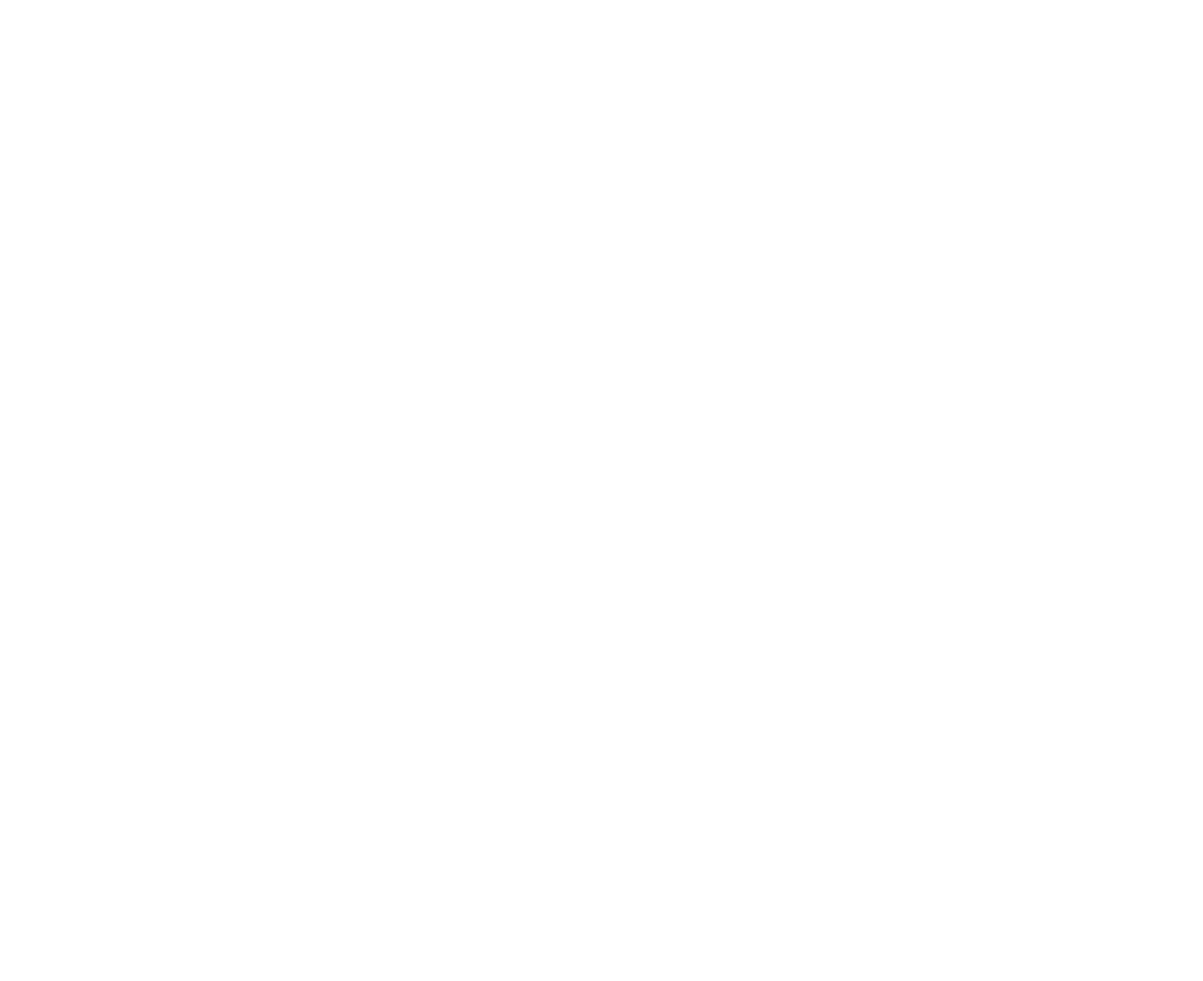
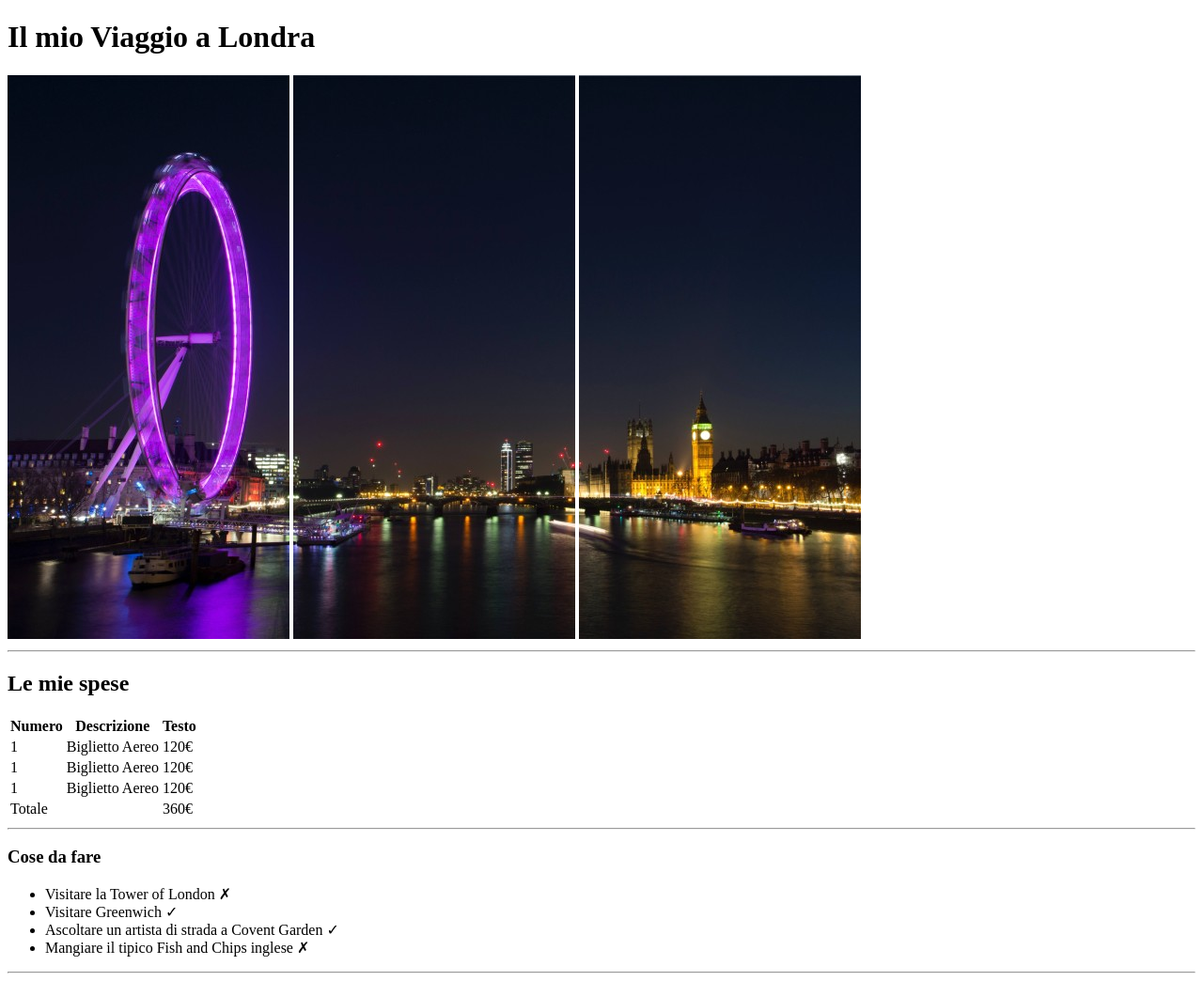
Before and after one commit to Flek8/html-london-trip, a plain HTML site: page index.html in a window 1280 px wide. Shown: the whole page at 94% size. Before the commit the page ends 800 px from the top, so only its background shows below. Drawn offline with Linux system fonts and the light colour scheme.

Commit message:
Fatta seconda sez. centrale

```diff
--- a/index.html
+++ b/index.html
@@ -7,6 +7,61 @@
     <title>Document</title>
 </head>
 <body>
+    <header> <!--titolo e immagine principale-->
+        <h1>Il mio Viaggio a Londra</h1>
+        <img src="img/londra1.jpg">
+        <img src="img/londra2.jpg">
+        <img src="img/londra3.jpg">
+    </header>
+    <hr>
+    <!--inizio del corpo della pagina-->
+    <main>
+        <section> <!--Tabella delle spese-->
+            <h2>Le mie spese</h2>
+            <table>
+                <thead>
+                    <th>Numero</th>
+                    <th>Descrizione</th>
+                    <th>Testo</th>
+                </thead>
+                <tr>
+                    <td>1</td>
+                    <td>Biglietto Aereo</td>
+                    <td>120€ </td>
+                </tr>
+                <tr>
+                    <td>1</td>
+                    <td>Biglietto Aereo</td>
+                    <td>120€</td>
+                </tr>
+                <tr>
+                    <td>1</td>
+                    <td>Biglietto Aereo</td>
+                    <td>120€</td>
+                </tr>
+                <tr>
+                    <td>Totale</td>
+                    <td></td>
+                    <td>360€</td>
+                </tr>
+            </table>
+        </section>
+        <hr>
+        <section>
+            <h3>Cose da fare</h3>
+            <ul>
+                <li>Visitare la Tower of London &#10007;</li>
+                <li>Visitare Greenwich &#10003;</li>
+                <li>Ascoltare un artista di strada a Covent Garden &#10003;</li>
+                <li>Mangiare il tipico Fish and Chips inglese &#10007;</li>
+            </ul>
+        </section>
+        <hr>
+        <section>
 
+        </section>
+    </main>
+
+    <footer></footer>
 </body>
 </html>
```
Also changed, not shown: img/londra1.jpg (added), img/londra2.jpg (added), img/londra3.jpg (added).
